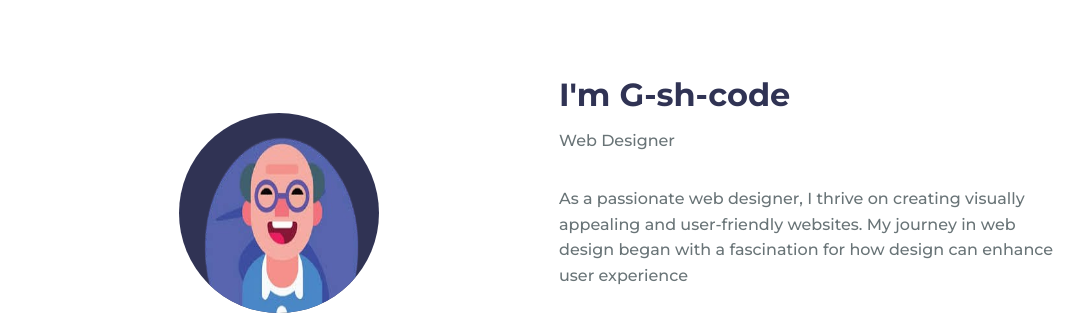
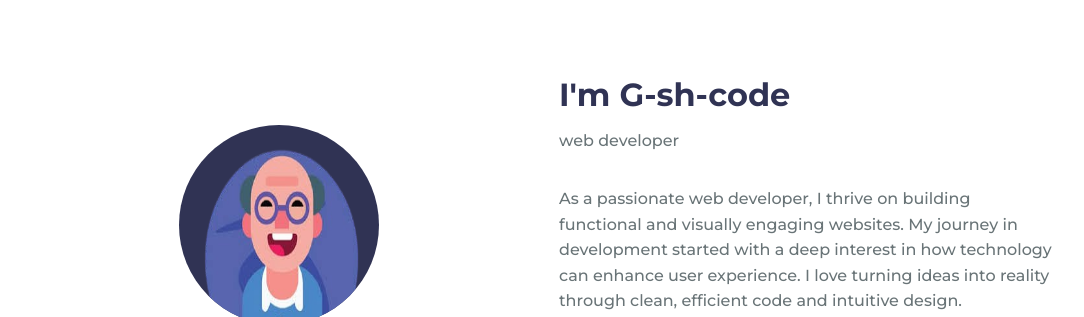
Before and after one commit to Gcodesh/Portfiolio, a plain HTML site: page index.html in a window 1280 px wide. Shown: the part 990-1307 px from the top of the page, without its empty margins (97-1181 px from the left). Drawn offline with nearby package versions, Linux system fonts and the light colour scheme.

Commit message:
Update index.html

```diff
--- a/index.html
+++ b/index.html
@@ -54,8 +54,8 @@
 
                 <div>
                     <h2 class="about-subtitle">I'm G-sh-code</h2>
-                    <span class="about-profession">Web Designer</span>
-                    <p class="about-text">As a passionate web designer, I thrive on creating visually appealing and user-friendly websites. My journey in web design began with a fascination for how design can enhance user experience</p>
+                    <span class="about-profession">web developer</span>
+                    <p class="about-text">As a passionate web developer, I thrive on building functional and visually engaging websites. My journey in development started with a deep interest in how technology can enhance user experience. I love turning ideas into reality through clean, efficient code and intuitive design.</p>
 
                     <div class="about-social">
                         <a href="https://www.facebook.com/share/15v3FsrwFb/" class="about-social-icon"><i class='bx bxl-facebook'></a></i></a>
```
